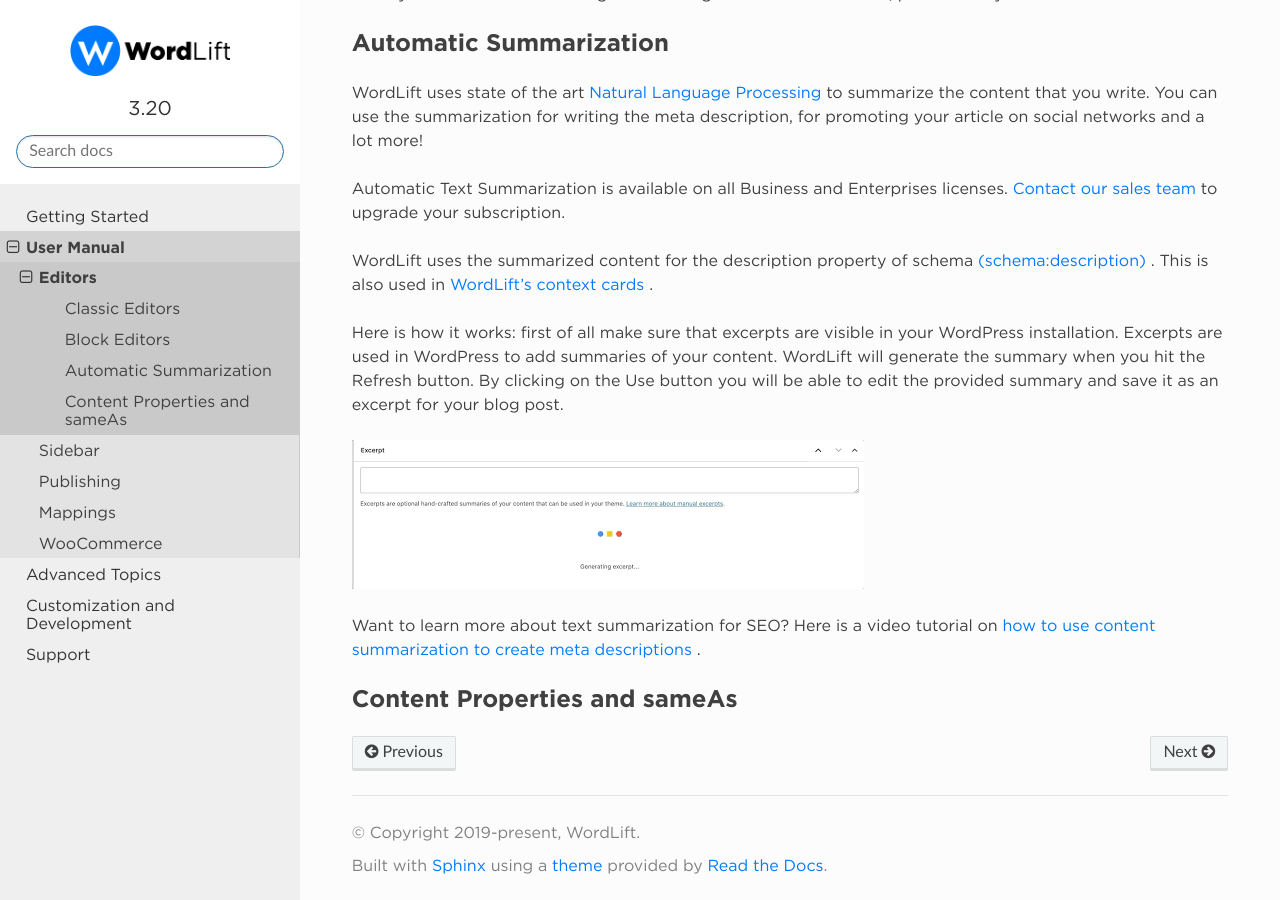
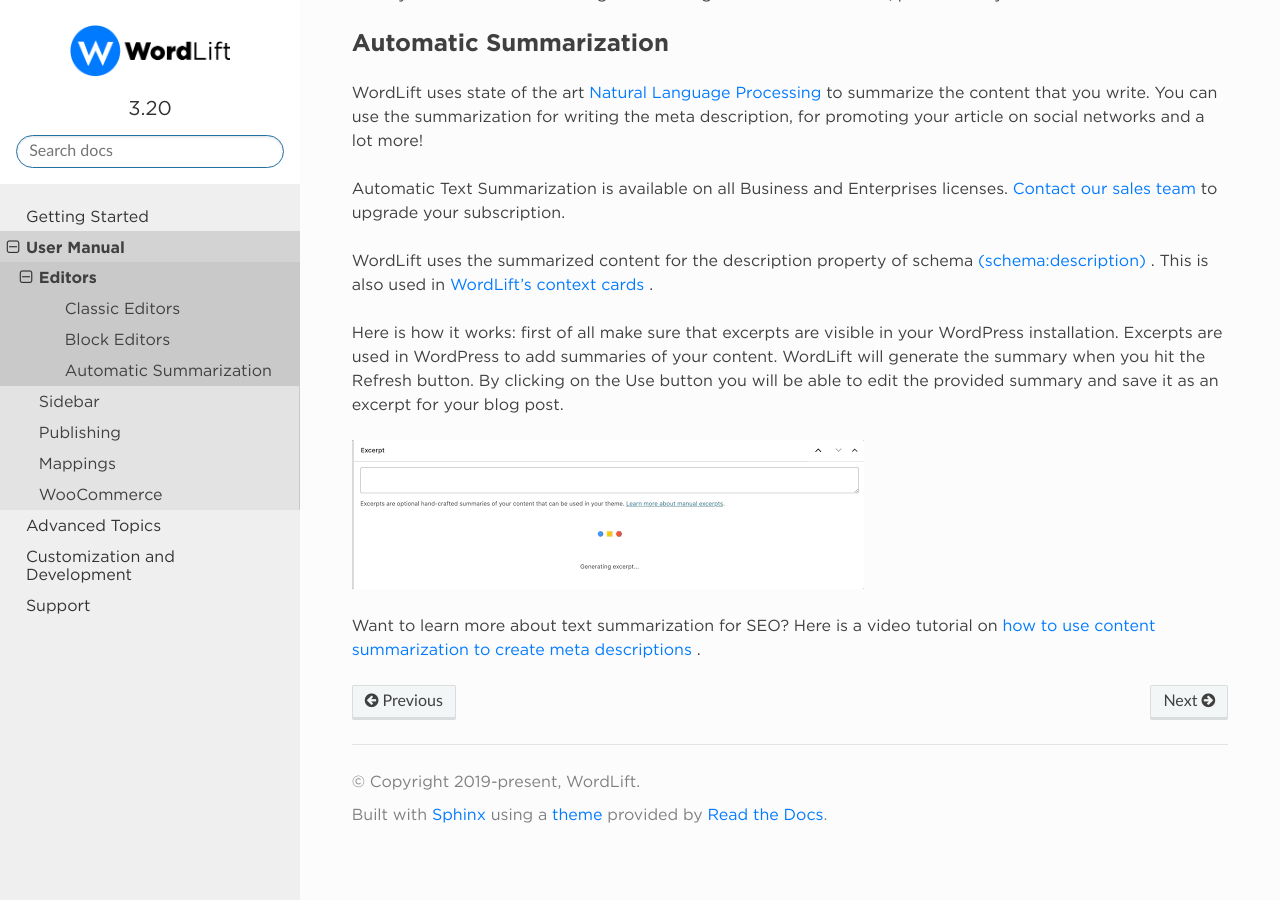
Before and after one commit to insideout10/wordlift-docs, a Sphinx documentation site: the page built from docs/editors.rst, in a window 1280 px wide and 900 px high, scrolled down 1716 px. Built offline with Sphinx 7.4.7 and the Read the Docs theme 2.0.0, drawn with Linux system fonts in a browser that asks for light colours.

Commit message:
Update editors.rst

```diff
--- a/docs/editors.rst
+++ b/docs/editors.rst
@@ -58,7 +58,3 @@
 .. image:: /images/automatic-summarization.gif
 
 Want to learn more about text summarization for SEO? Here is a video tutorial on `how to use content summarization to create meta descriptions <https://wordlift.io/academy-entries/generating-meta-descriptions-bert/>`_ .
-
-===============
-Content Properties and sameAs
-===============
```
